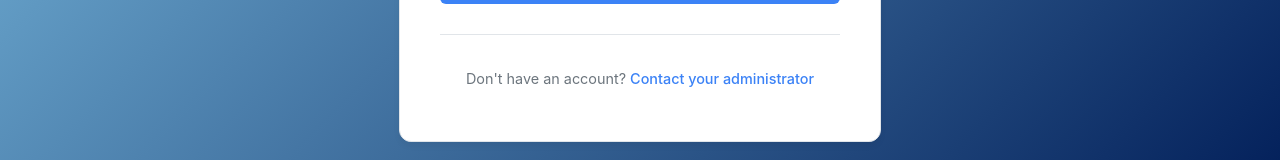
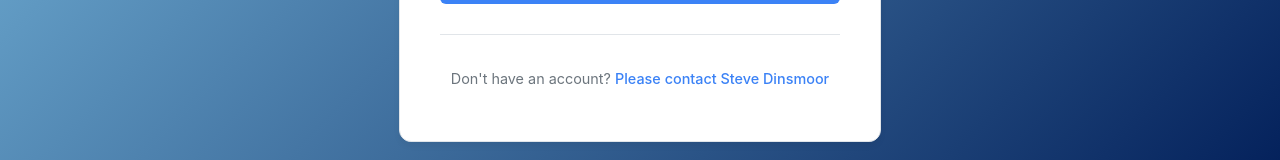
Before and after one commit to Brewster-Ambulance-Service/BrewsterApp, a React (Vite) app in the folder Viewer/: page / in a window 1280 px wide. Shown: the part 610-770 px from the top of the page. Built offline with nearby package versions, Linux system fonts and the light colour scheme; no server answers; the HTML template or start-up script is replaced by a standard one.

Commit message:
documentation on Profile and Delete Account in Settings

```diff
--- a/Viewer/src/pages/Dashboard.jsx
+++ b/Viewer/src/pages/Dashboard.jsx
@@ -1,5 +1,7 @@
 import React from 'react';
 import './Pages.css';
+
+
 
 const Dashboard = () => {
   return (
@@ -15,6 +17,7 @@ const Dashboard = () => {
           placeholder="Ask anything"
           aria-label="Ask anything"
         />
+
 
         <button className="chip chip-icon" aria-label="voice input">
           {/* mic icon */}
--- a/Viewer/src/pages/SignIn.jsx
+++ b/Viewer/src/pages/SignIn.jsx
@@ -41,12 +41,12 @@ const SignIn = ({ onSignIn }) => {
       if (!formData.email || !formData.password) {
         throw new Error('Please fill in all fields');
       }
-
+      // needs a proper email
       if (!formData.email.includes('@')) {
         throw new Error('Please enter a valid email address');
       }
       if (formData.password.length < 6) {
-        throw new Error ('Error: Wrong Password');
+        throw new Error ('Error: Password Too Short');
       }
 
       // Simulate authentication delay
@@ -75,7 +75,7 @@ const SignIn = ({ onSignIn }) => {
   const togglePasswordVisibility = () => {
     setShowPassword(!showPassword);
   };
-
+  //Sign in container
   return (
     <div className="signin-container">
       <div className="signin-card">
@@ -91,7 +91,7 @@ const SignIn = ({ onSignIn }) => {
               {error}
             </div>
           )}
-
+          {/* input for email adress */}
           <div className="form-group">
             <label htmlFor="email">Email Address</label>
             <div className="input-wrapper">
@@ -108,7 +108,7 @@ const SignIn = ({ onSignIn }) => {
               />
             </div>
           </div>
-
+            {/* input for your password */}
           <div className="form-group">
             <label htmlFor="password">Password</label>
             <div className="input-wrapper">
@@ -123,6 +123,7 @@ const SignIn = ({ onSignIn }) => {
                 required
                 className="form-input"
               />
+              {/* calls back to toggle passwords */}
               <button
                 type="button"
                 onClick={togglePasswordVisibility}
@@ -141,7 +142,7 @@ const SignIn = ({ onSignIn }) => {
             </label>
             <a href="#" className="forgot-password">Forgot password?</a>
           </div>
-
+          {/* submit your information to sign in */}
           <button
             type="submit"
             disabled={isLoading}
@@ -152,7 +153,7 @@ const SignIn = ({ onSignIn }) => {
         </form>
 
         <div className="signin-footer">
-          <p>Don't have an account? <a href="#" className="signup-link">Contact your administrator</a></p>
+          <p>Don't have an account? <a href="#" className="signup-link">Please contact Steve Dinsmoor</a></p>
         </div>
       </div>
     </div>
```
Also changed, not shown: Viewer/src/pages/UpdateProfile.jsx (+13 -11 lines).
